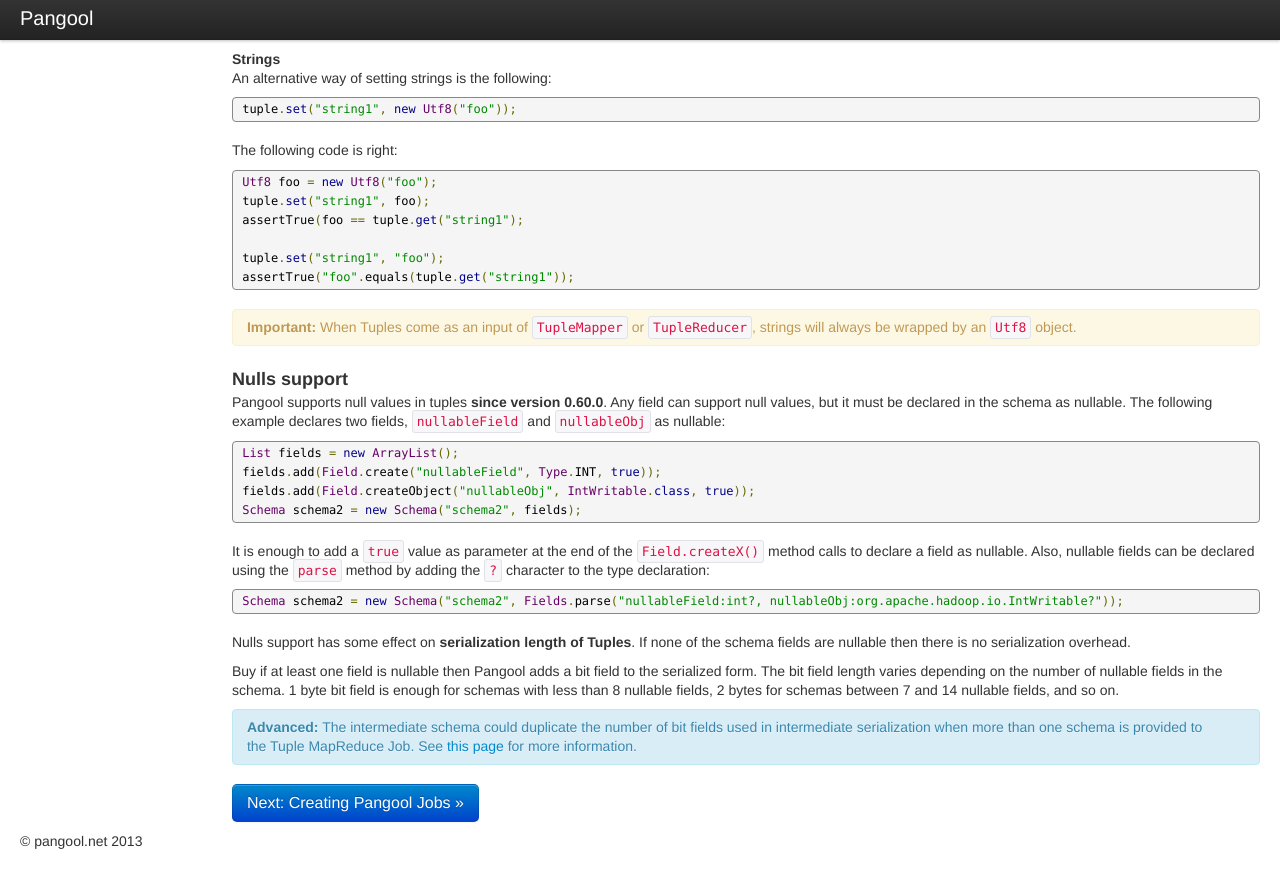
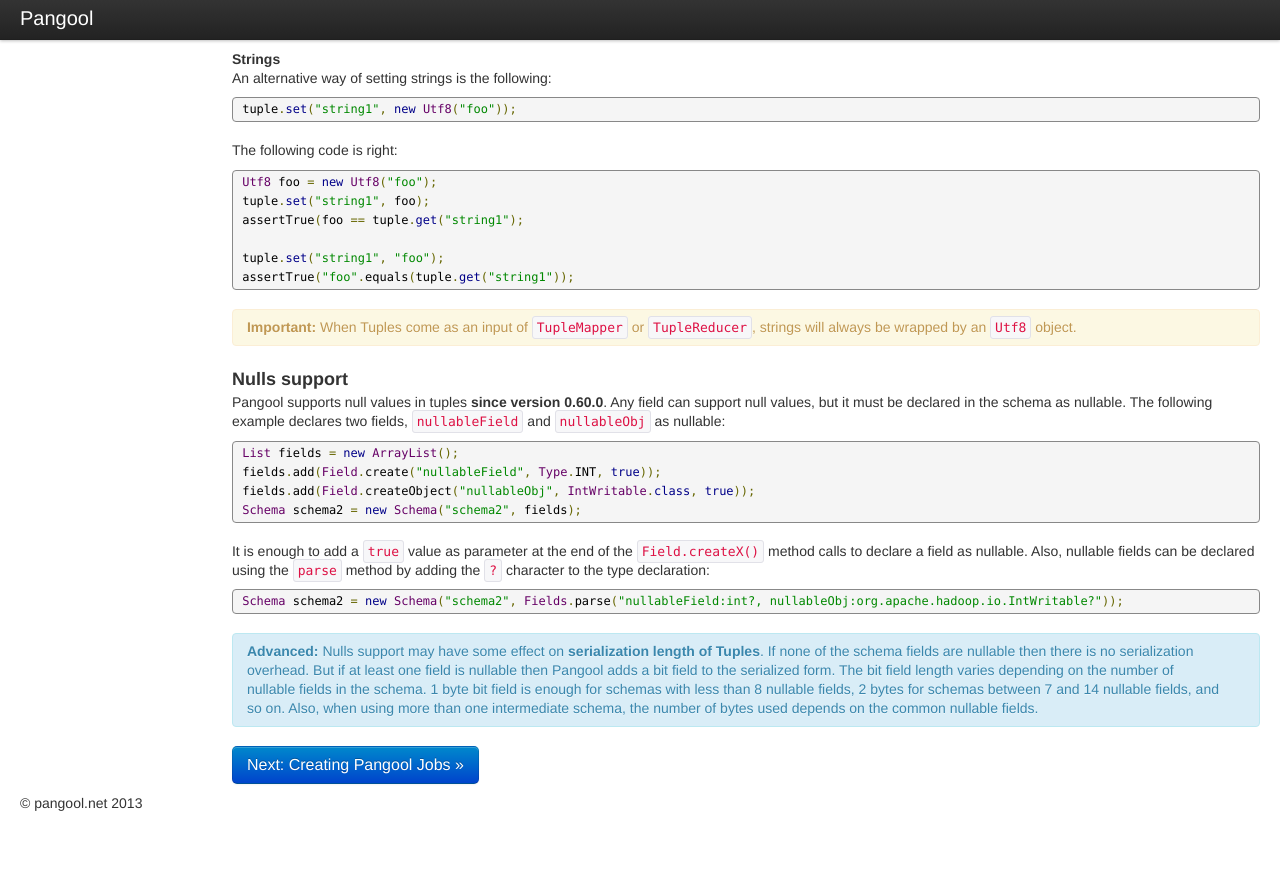
Before and after one commit to datasalt/pangool, a Jekyll site: the page built from userguide/schemas.html, in a window 1280 px wide and 900 px high, scrolled down 1885 px. Shown: the top 888 px of the window. Built offline with Jekyll 4.4.1, drawn with Linux system fonts in a browser that asks for light colours; nearby versions of some CDN libraries; Markdown is read by kramdown in place of the engine named in the settings; after the commit the page ends 2747 px from its top, so only the background shows below that.

Commit message:
Nulls etc.

```diff
--- a/userguide/schemas.html
+++ b/userguide/schemas.html
@@ -211,21 +211,17 @@
 </pre>
 
 <p>
-    Nulls support has some effect on <strong>serialization length of Tuples</strong>. If none of
-    the schema fields are nullable then there is no serialization overhead.
+
 </p>
 
 <p>
-    Buy if at least one field is nullable then Pangool adds a bit field to the serialized form. The bit field
-    length varies depending on the number of nullable fields in the schema. 1 byte bit field is enough
-    for schemas with less than 8 nullable fields, 2 bytes for schemas between 7 and 14 nullable fields, and so on.
 </p>
 
 <div class="alert alert-info">
-    <strong>Advanced:</strong> The intermediate
-    schema could duplicate the number of bit fields used in intermediate serialization
-    when more than one schema is provided to the Tuple MapReduce Job. See
-    <a href="https://github.com/datasalt/pangool/issues/18">this page</a> for more information.
+    <strong>Advanced:</strong> Nulls support may have some effect on <strong>serialization length of Tuples</strong>. If none of
+    the schema fields are nullable then there is no serialization overhead. But if at least one field is nullable then Pangool adds a bit field to the serialized form. The bit field
+    length varies depending on the number of nullable fields in the schema. 1 byte bit field is enough for schemas with less than 8 nullable fields, 2 bytes for schemas between 7 and 14 nullable fields, and so on.
+    Also, when using more than one intermediate schema, the number of bytes used depends on the common nullable fields.
 </div>
 
 <p><a class="btn btn-primary btn-large" href="TupleMrBuilder.html">Next: Creating Pangool Jobs &raquo;</a></p>
```
